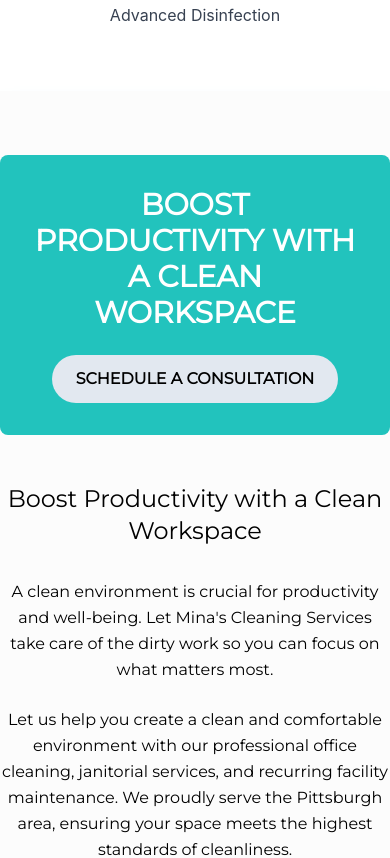
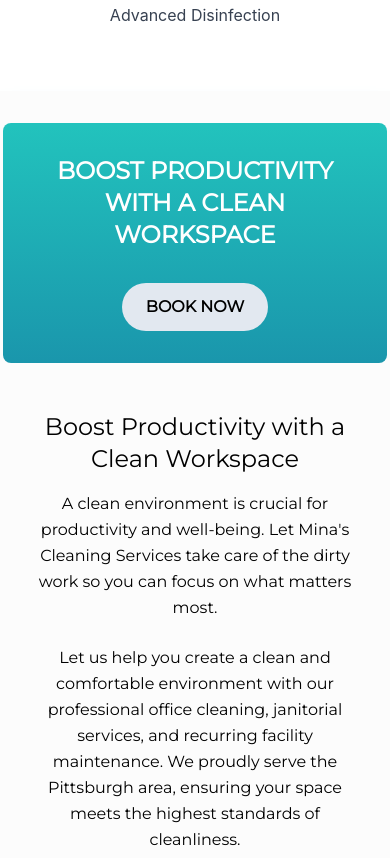
Before and after one commit to masond84/Minas-Cleaning-Site, a React (Create React App) app: page /services/other-services in a window 390 px wide. Shown: the part 1520-2378 px from the top of the page. Built offline with nearby package versions, Linux system fonts and the light colour scheme.

Commit message:
FIX: CARD STYLES

```diff
--- a/src/pages/Other-Services.js
+++ b/src/pages/Other-Services.js
@@ -82,22 +82,22 @@ const OtherServices = () => {
                 </div>
             </section>
 
-            <section className="flex flex-col items-center py-16 bg-[#FCFCFC] shadow-xl shadow-blue-300 border-t-1 border-blue-900">
+            <section className="flex flex-col items-center py-8 bg-[#FCFCFC] shadow-xl shadow-blue-300 border-t-1 border-blue-900">
                 {/* Hero Banner */}
-                <div className="relative w-full max-w-6xl bg-[#22C3BD] text-white rounded-lg p-8 mb-12 text-center">
-                    <h1 className="text-3xl md:text-4xl font-bold font-montserrat">BOOST PRODUCTIVITY WITH A CLEAN WORKSPACE</h1>
-                    <a href="/services/get-quote" className="mt-6 inline-block bg-slate-200 text-black font-extrabold font-montserrat py-3 px-6 rounded-full hover:bg-teal-100 transition-all duration-300">
-                        SCHEDULE A CONSULTATION
+                <div className="relative w-full max-w-sm md:max-w-5xl bg-gradient-to-b from-[#22C3BD] to-[#1a96ac] text-white rounded-lg p-8 mb-12 text-center">
+                    <h1 className="text-2xl sm:text-xl md:text-3xl font-bold font-montserrat">BOOST PRODUCTIVITY WITH A CLEAN WORKSPACE</h1>
+                    <a href="/services/get-quote" className="mt-8 inline-block bg-slate-200 text-black font-extrabold font-montserrat py-3 px-6 rounded-full hover:bg-teal-100 transition-all duration-300">
+                        BOOK NOW
                     </a>
                 </div>
 
                 {/* Information Section */}
-                <div className="max-w-4xl text-center">
-                    <h2 className="text-2xl md:text-3xl font-montserrat font-light text-center mb-8">Boost Productivity with a Clean Workspace</h2>
-                    <p className="font-montserrat text-md md:text-lg mb-6 mx-auto max-w-4xl leading-relaxed">
+                <div className="max-w-xs md:max-w-4xl text-center">
+                    <h2 className="text-2xl sm:text-xl md:text-3xl font-montserrat font-light text-center mb-4">Boost Productivity with a Clean Workspace</h2>
+                    <p className="font-montserrat text-md sm:text-sm md:text-lg mb-6 mx-auto max-w-4xl leading-relaxed">
                         A clean environment is crucial for productivity and well-being. Let Mina's Cleaning Services take care of the dirty work so you can focus on what matters most.
                     </p>
-                    <p className="font-montserrat text-md md:text-lg mb-6 mx-auto max-w-4xl leading-relaxed">
+                    <p className="font-montserrat text-md sm:text-sm md:text-lg mb-6 mx-auto max-w-4xl leading-relaxed">
                         Let us help you create a clean and comfortable environment with our professional office cleaning, janitorial services, and recurring facility maintenance. We proudly serve the Pittsburgh area, ensuring your space meets the highest standards of cleanliness.
                     </p>
                 </div>
@@ -105,10 +105,10 @@ const OtherServices = () => {
 
             <section className="py-8 bg-white text-center">
                 {/* Main Header */}
-                <h2 className="text-2xl md:text-3xl font-montserrat font-light text-center mb-8">Our Services</h2>
+                <h2 className="text-2xl sm:text-xl md:text-3xl font-montserrat font-light text-center mb-8">Our Services</h2>
 
                 {/* Service Cards */}
-                <div className="max-w-7xl mx-auto grid grid-cols-1 sm:grid-cols-2 lg:grid-cols-4 gap-8">
+                <div className="max-w-xs md:max-w-7xl mx-auto grid grid-cols-1 sm:grid-cols-2 lg:grid-cols-4 gap-8 sm:gap-4 sm:px-4">
                     {/* House Cleaning */}
                     <div className="relative bg-white shadow-lg rounded-lg overflow-hidden">
                         <img
--- a/src/pages/Residential-Services.js
+++ b/src/pages/Residential-Services.js
@@ -102,7 +102,7 @@ const ResidentialServices = () => {
                 <div className="relative w-full max-w-sm md:max-w-5xl bg-gradient-to-b from-[#22C3BD] to-[#1a96ac] text-white rounded-lg p-8 mb-12 text-center">
                     <h1 className="text-2xl sm:text-xl md:text-3xl font-bold font-montserrat">EXPERIENCE YOUR CLEANEST HOME YET</h1>
                     <a href="/services/get-quote" className="mt-8 inline-block bg-slate-200 text-black font-extrabold font-montserrat py-3 px-6 rounded-full hover:bg-teal-100 transition-all duration-300">
-                        BOOK ONLINE
+                        BOOK NOW
                     </a>
                 </div>
 
```
